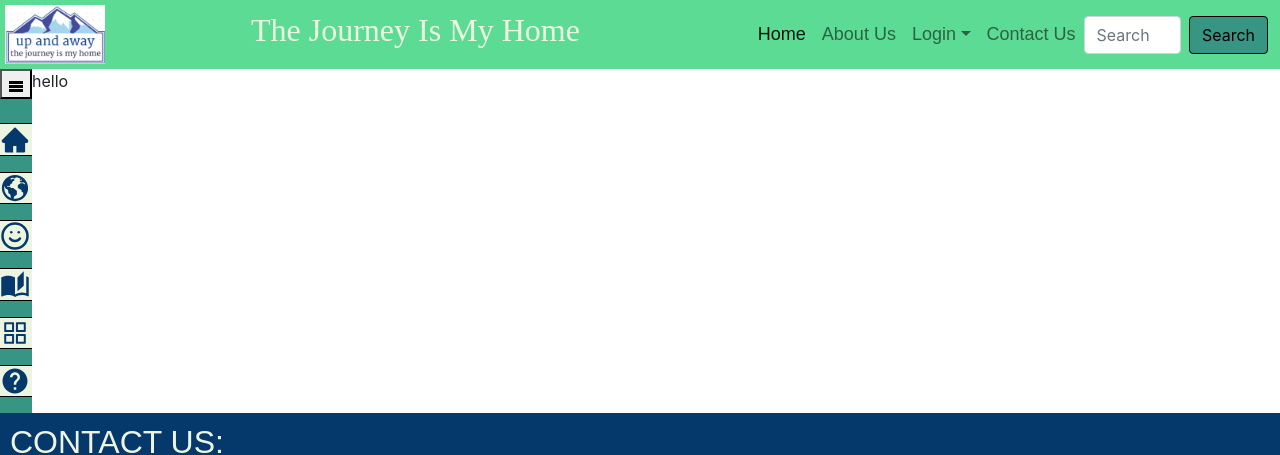
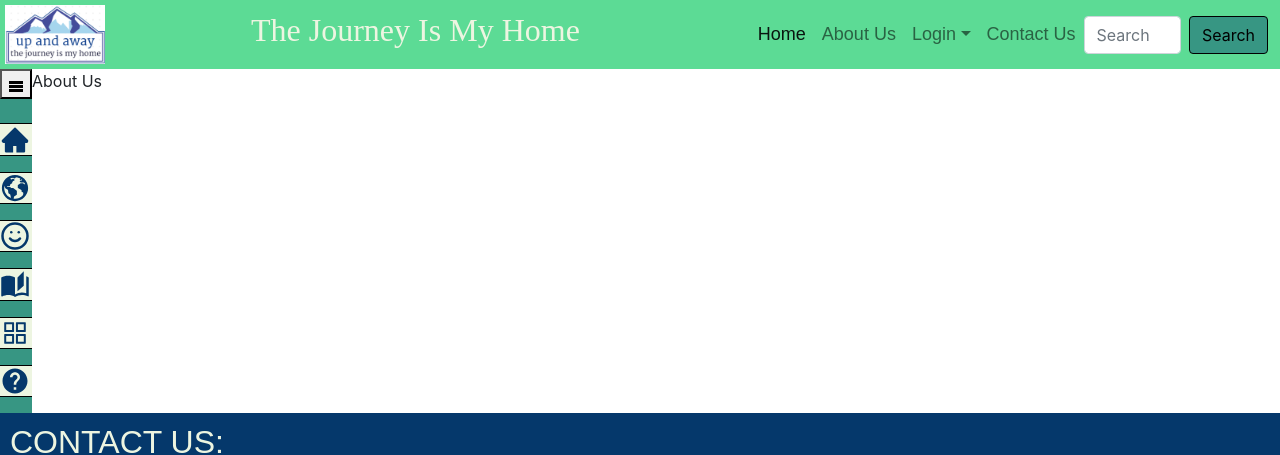
Before and after one commit to AyushiSoumya/myproject, a React (Create React App) app: page /about in a window 1280 px wide. Shown: the top 455 px of the page. Built offline with nearby package versions, Linux system fonts and the light colour scheme; a web font is replaced by a local one.

Commit message:
Update about.js

```diff
--- a/src/components/about.js
+++ b/src/components/about.js
@@ -4,6 +4,6 @@ import "./about.scss"
 export default function About() {
     return (
 
-        <p>hello</p>
+        <p>About Us</p>
     )
 }
```
